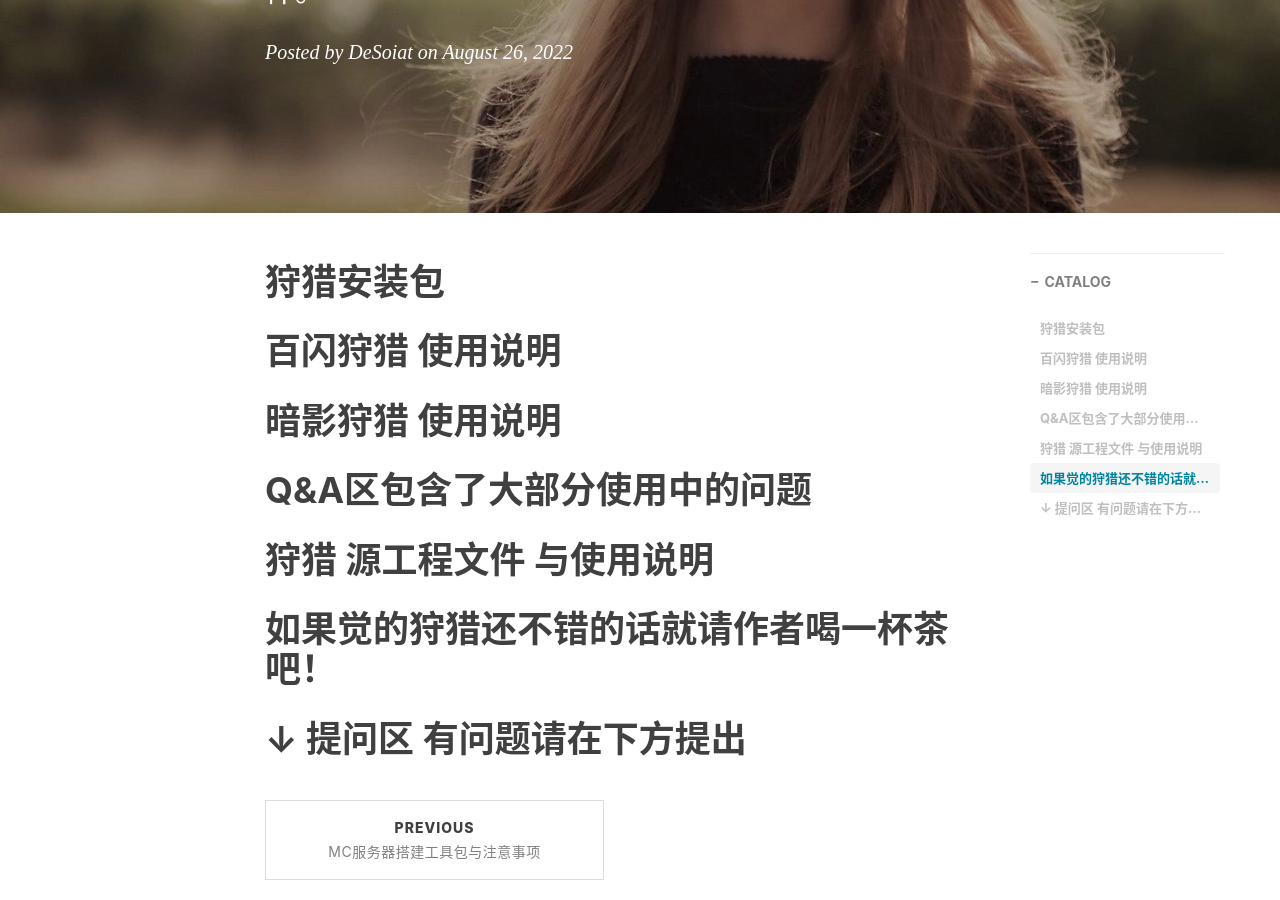
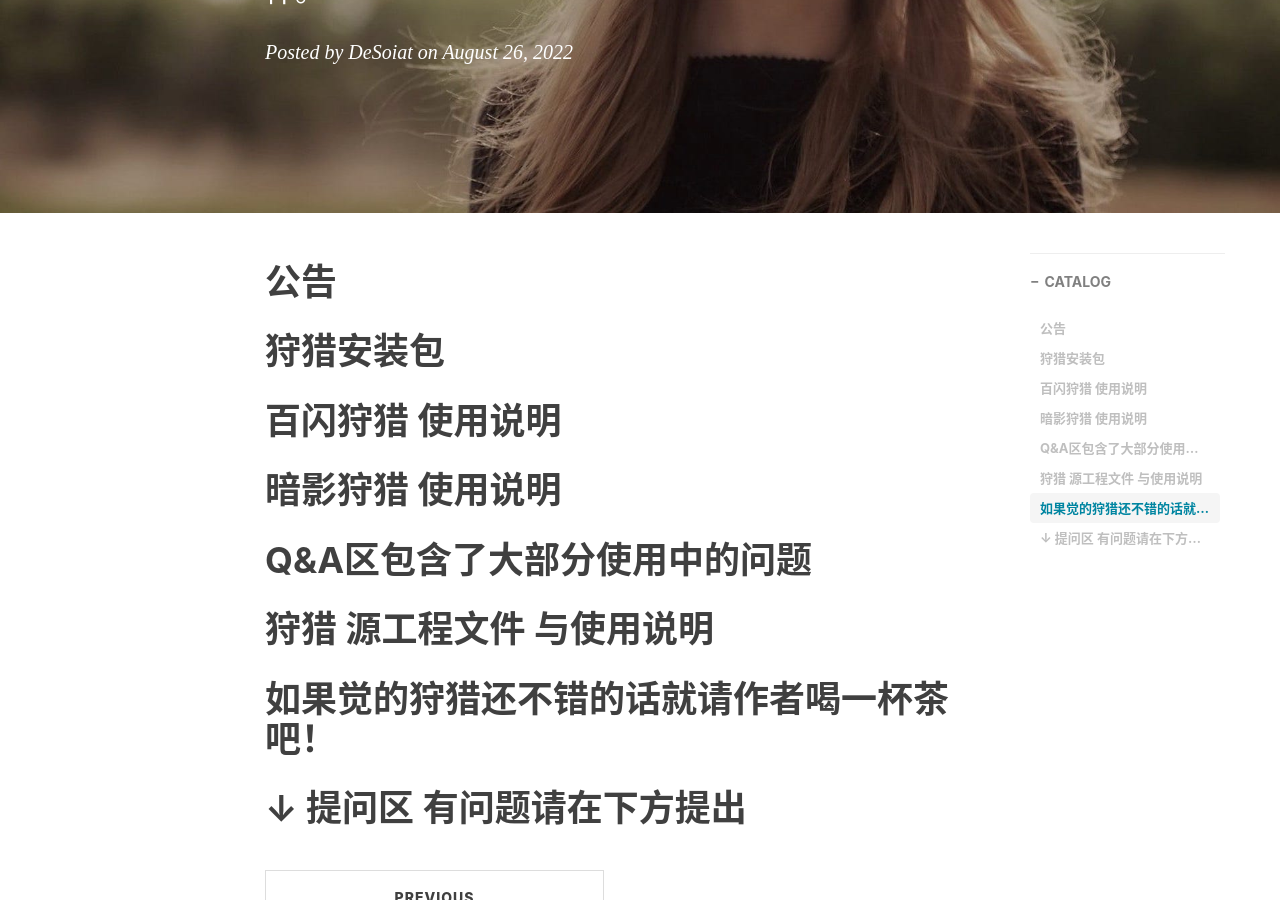
Before and after one commit to DeSoiat/DESOIAT.GITHUB.IO, a Jekyll site: the page built from _posts/2022-08-26-Pokemon Go.md, in a window 1280 px wide and 900 px high, scrolled down 352 px. Built offline with Jekyll 4.4.1, drawn with Linux system fonts in a browser that asks for light colours; nearby versions of some CDN libraries; comment, search, counter and statistics services are not loaded.

Commit message:
Update 2022-08-26-Pokemon Go.md

```diff
--- a/_posts/2022-08-26-Pokemon Go.md
+++ b/_posts/2022-08-26-Pokemon Go.md
@@ -11,9 +11,9 @@ tags:
     - Auto JS
 ---
 
+# 公告
 
 # 狩猎安装包
-
 
 
 # 百闪狩猎 使用说明
```
